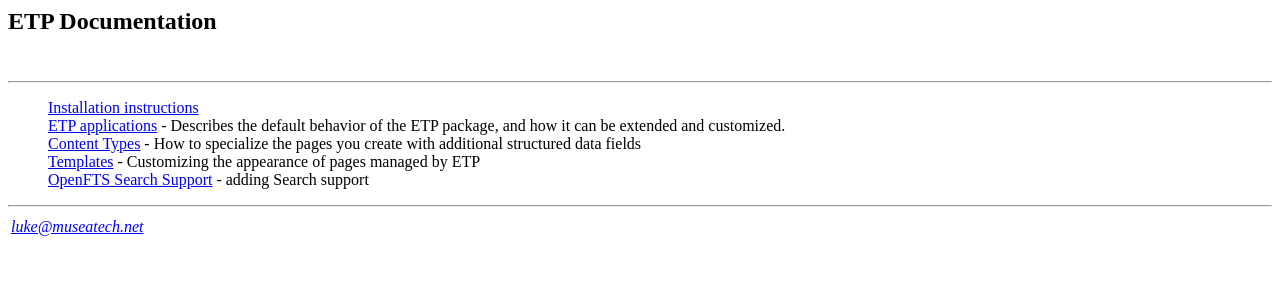
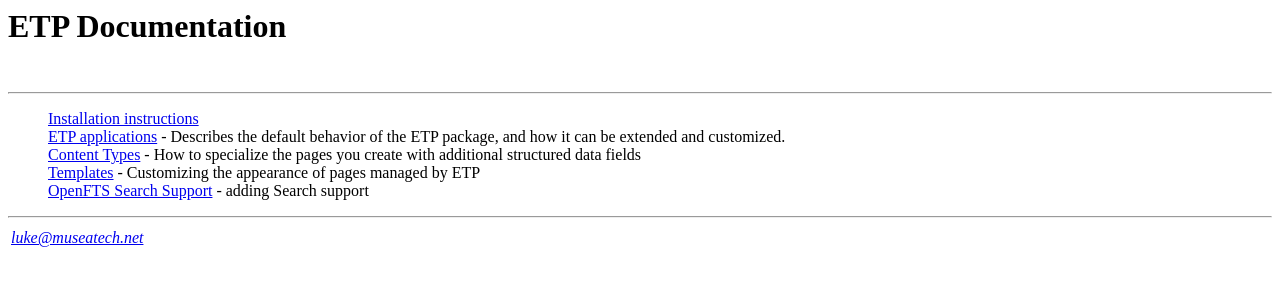
Before and after one commit to openacs/edit-this-page, a plain HTML site: page www/doc/index.html in a window 1280 px wide. Drawn offline with Linux system fonts and the light colour scheme.

Commit message:
- let package doc files start with H1

```diff
--- a/www/doc/index.html
+++ b/www/doc/index.html
@@ -2,7 +2,7 @@
 </head>
 <body bgcolor="white">
 
-<h2>ETP Documentation</h2>
+<h1>ETP Documentation</h1>
 
 <br clear="right">
 <hr>
```
Also changed, not shown: 1 other file.
